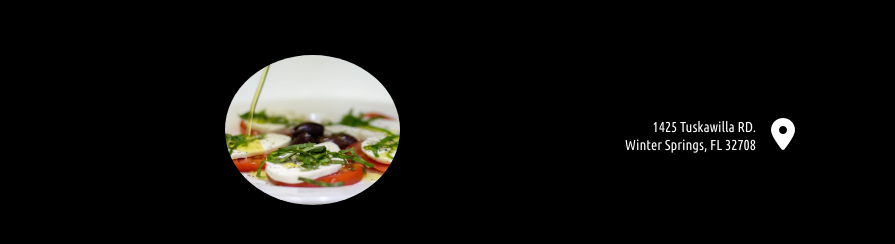
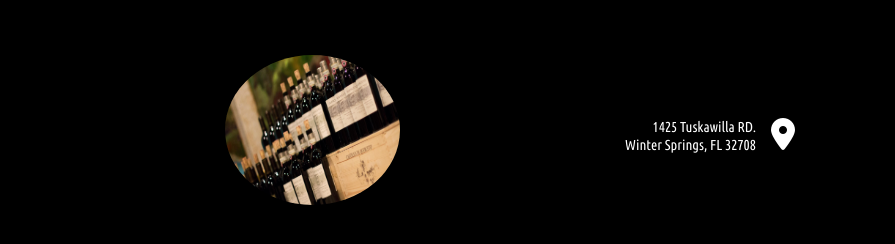
Before and after one commit to jnutt367/Stefanos, a plain HTML site: page index.html in a window 1280 px wide. Shown: the top 244 px of the page, 385-1280 px from the left. Drawn offline with Linux system fonts and the light colour scheme.

Commit message:
changed header  image

```diff
--- a/index.html
+++ b/index.html
@@ -46,7 +46,7 @@
        <div class="center-column">
            <div  class="banner-image">
                <!--<img src="images/logos/decamp-fantastic-fries-logo-white.png" alt="Logo">-->
-              <img src="images/caprese.jpg" style="border-radius: 50%; margin-top: 50px; height: 150px; width: 175px;">
+              <img src="images/wine-rack.jpg" style="border-radius: 50%; margin-top: 50px; height: 150px; width: 175px;">
            </div>
 
            <div class="links-wrapper">
```
